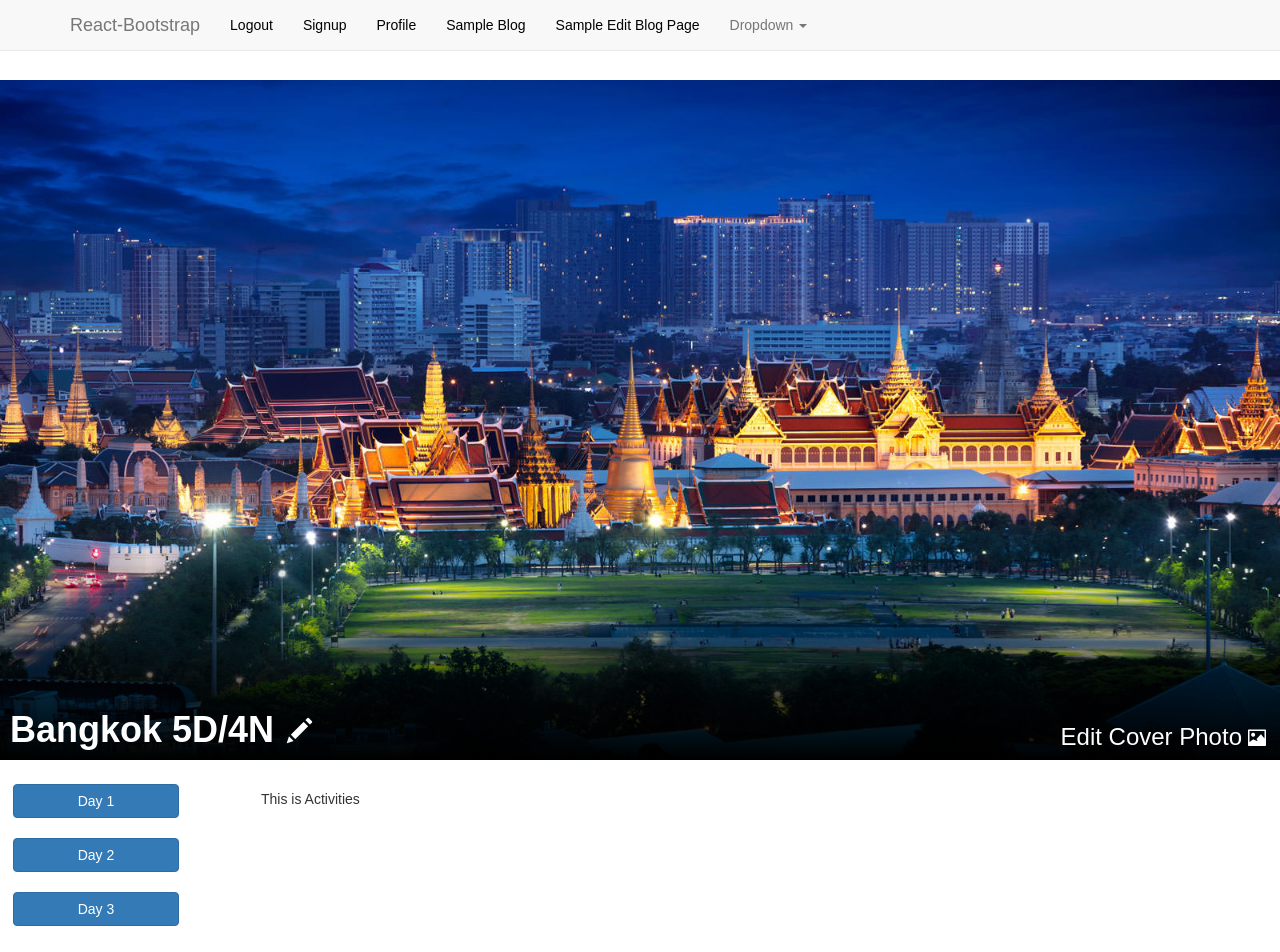
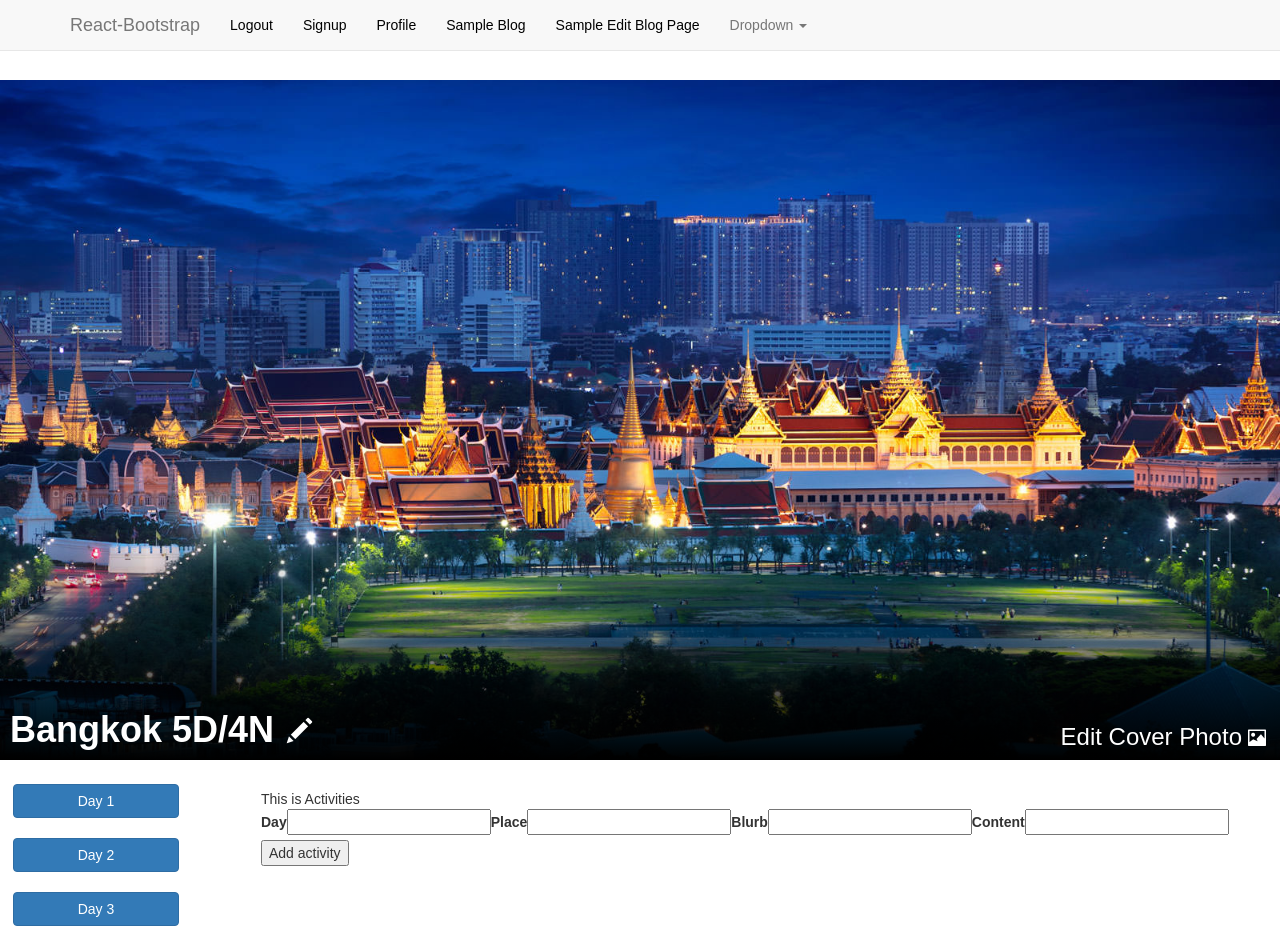
Before and after one commit to yangtheng/project-4-react, a React (Create React App) app: page /edit-blogpage in a window 1280 px wide. Shown: the top 952 px of the page. Built offline with nearby package versions, Linux system fonts and the light colour scheme.

Commit message:
profile api call

```diff
--- /dev/null
+++ b/src/AddActivityForm.js
@@ -0,0 +1,53 @@
+import React, {Component} from 'react'
+
+class AddActivityForm extends Component {
+  constructor (props) {
+    super(props)
+    this.state = {day: '', place: '', blurb: '', content: ''}
+
+    this.handleChange = this.handleChange.bind(this)
+    this.handleSubmit = this.handleSubmit.bind(this)
+  }
+
+  handleChange (event) {
+    const target = event.target
+    const value = target.value
+    const name = target.name
+    this.setState({
+      [name]: value
+    })
+  }
+
+  handleSubmit (event) {
+    event.preventDefault()
+    console.log(this.state)
+  }
+
+  render () {
+    return (
+      <div>
+        <form onSubmit={this.handleSubmit}>
+          <label>
+            Day
+            <input type='number' name="day" value={this.state.day} onChange={this.handleChange} />
+          </label>
+          <label>
+            Place
+            <input type='text' name="place" value={this.state.place} onChange={this.handleChange} />
+          </label>
+          <label>
+            Blurb
+            <input type='text' name="blurb" value={this.state.blurb} onChange={this.handleChange} />
+          </label>
+          <label>
+            Content
+            <input type='text' name="content" value={this.state.content} onChange={this.handleChange} />
+          </label>
+          <button type='submit'>Add activity</button>
+        </form>
+      </div>
+    )
+  }
+}
+
+export default AddActivityForm
--- a/src/EditBlogPage.js
+++ b/src/EditBlogPage.js
@@ -2,6 +2,7 @@ import React from 'react'
 import CoverPhotoEditPage from './CoverPhotoEditPage'
 import ActivityBody from './ActivityBody'
 import {Button} from 'react-bootstrap'
+import AddActivityForm from './AddActivityForm'
 
 const EditBlogPage = () => (
   <div>
@@ -14,6 +15,7 @@ const EditBlogPage = () => (
       </div>
       <div style={{width: '80vw', padding: '5px', margin: '3vh 0 0 0', display: 'inline-block', float: 'right'}}>
         This is Activities
+        <AddActivityForm />
       </div>
     </div>
   </div>
--- a/src/Login.js
+++ b/src/Login.js
@@ -38,7 +38,7 @@ class Login extends Component {
       email: this.state.email,
       password: this.state.password,
     }
-    fetch('https://project-4-backend.herokuapp.com/oauth/token',
+    fetch('http://localhost:3000/oauth/token',
       {
         method: 'POST',
         headers: {
--- a/src/Profile.js
+++ b/src/Profile.js
@@ -1,7 +1,46 @@
-import React from 'react'
+import React, {Component} from 'react'
 
-const Profile = () => (
-  <h1>Profile Page</h1>
-)
+class Profile extends Component {
+  constructor (props) {
+    super(props)
+    this.state = {allItineraries: []}
+  } // close constructor
+  render () {
+    console.log('all itinerary', this.state.allItineraries)
+
+    if (this.state.allItineraries.length !== 0) {
+      var allItinerariesList = this.state.allItineraries.map(function(e, index) {
+        return <h3 key={index}>{e.country}</h3>
+        // <insert component here and pass it each itinerary as props>
+      })
+      console.log('list', allItinerariesList)
+    }
+
+    return (
+      <div>
+        <h1>Profile Page</h1>
+        {allItinerariesList}
+      </div>
+
+    )
+  } // close render
+
+  componentDidMount () {
+    return fetch('http://localhost:3000/profile',
+      {
+        method: 'GET',
+        headers: {
+          'Authorization': 'Bearer fb26bfd616c76d10ede999d0d6bab575f03d7dc26c90de01adc501f4381118a3',
+          // take bearer token from local storage?
+          'Content-Type': 'application/json'
+        }
+      } ) // close fetch
+    .then(function (response) { return response.json() })
+    .then((json) => this.setState({allItineraries: json.allItineraries}))
+    // .then((json) => console.log(json.allItineraries))
+    .catch(function (error) { console.log('error', error) })
+  }
+
+} // close class
 
 export default Profile
--- a/src/Signup.js
+++ b/src/Signup.js
@@ -44,7 +44,7 @@ class Signup extends Component {
         password_confirmation: this.state.password_confirmation
       }
     }
-    fetch('https://project-4-backend.herokuapp.com/users.json',
+    fetch('http://localhost:3000/users.json',
       {
         method: 'POST',
         headers: {
```
Also changed, not shown: 1 other file (tests, documents, lock files or other folders).
